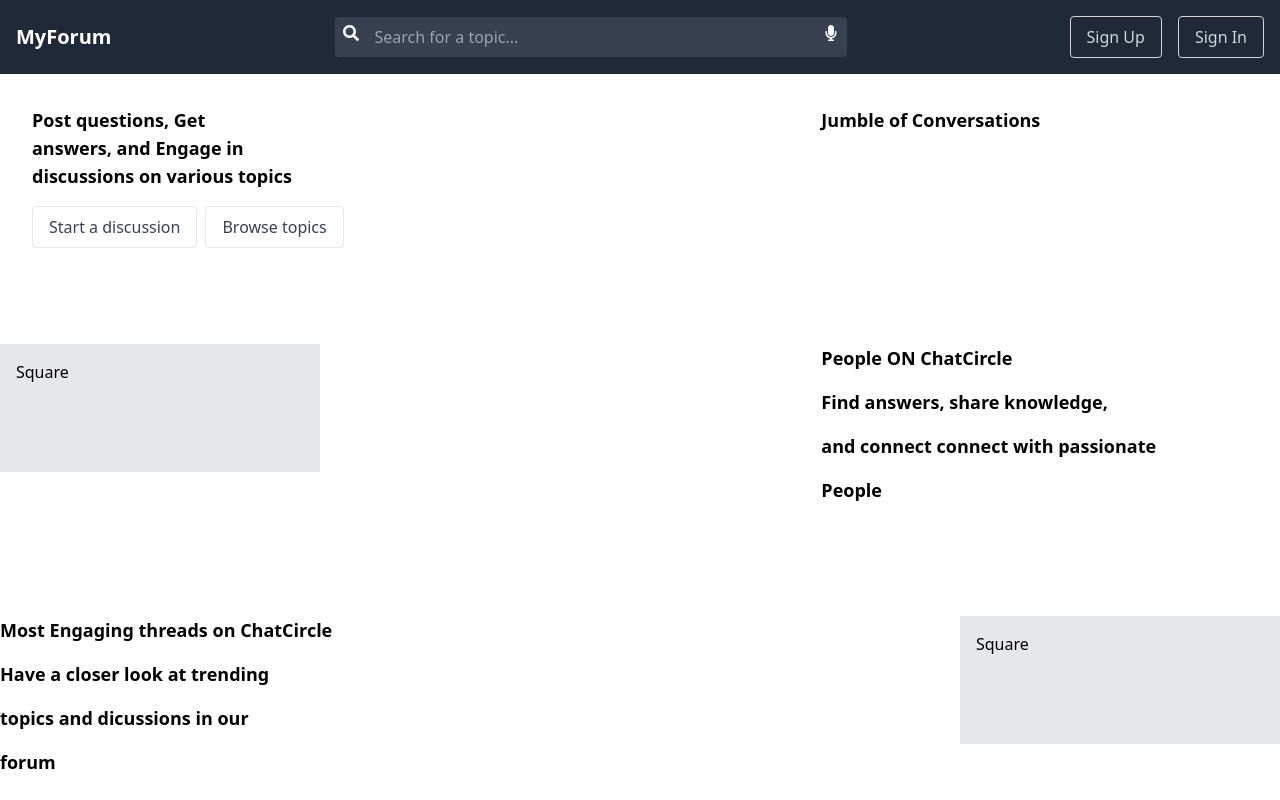
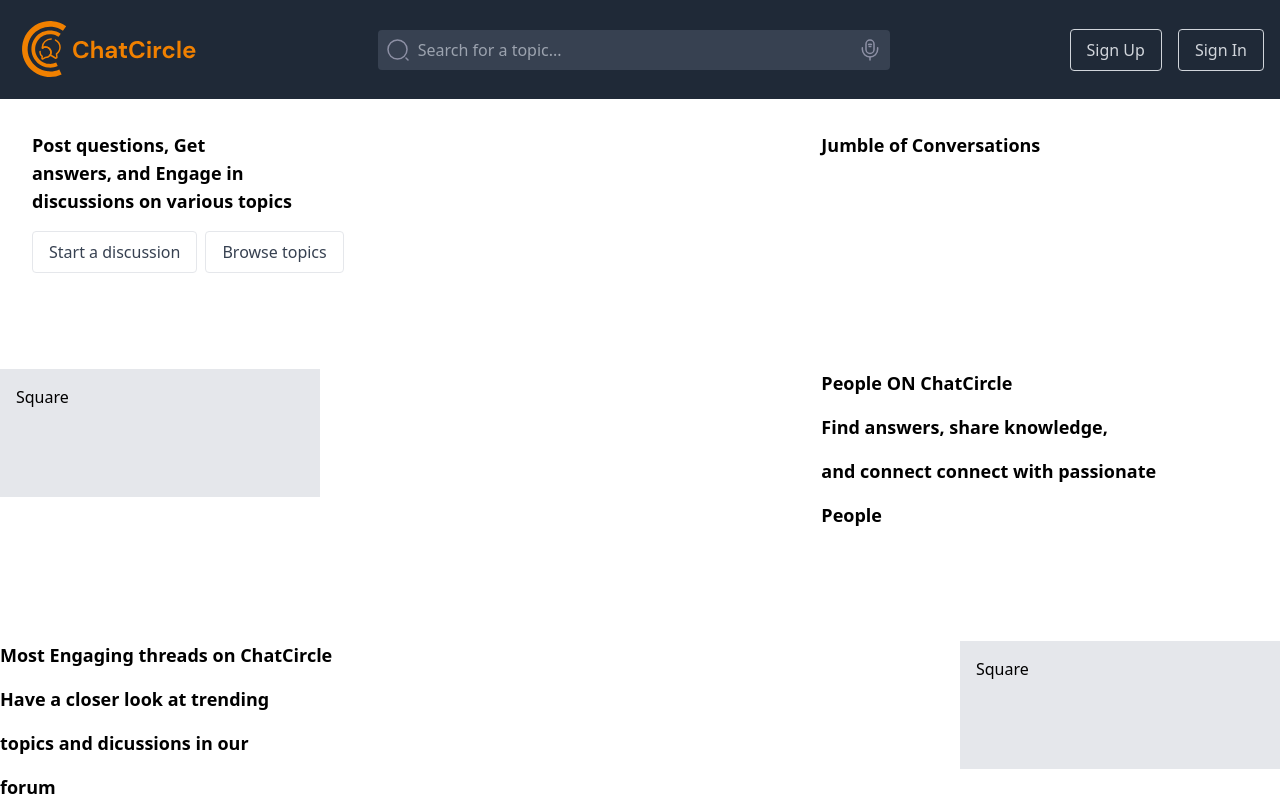
Before and after one commit to Thatohatsi880/chat_circle, a React (Vite) app in the folder chat_circle/: page /LandingPage in a window 1280 px wide. Shown: the top 800 px of the page. Built offline with nearby package versions, Linux system fonts and the light colour scheme.

Commit message:
navbar icons on landing page done

```diff
--- a/chat_circle/src/Pages/LandingPage.jsx
+++ b/chat_circle/src/Pages/LandingPage.jsx
@@ -1,6 +1,9 @@
 import React, { useState } from 'react'; // Importing useState hook
 import { Link } from 'react-router-dom';
 import { FaMicrophone, FaSearch, FaEnvelope } from 'react-icons/fa'; // Importing the microphone, search, and envelope icons from react-icons
+import logo from '../assets/icons/chatCircleLogo.svg';
+import searchIcon from '../assets/icons/search-normal.svg';
+import microphoneIcon from '../assets/icons/microphone-2.svg';
 
 const LandingPage = () => {
   const [mode, setMode] = useState('signup'); // State to track current mode: 'signin' or 'signup'
@@ -23,19 +26,20 @@ const LandingPage = () => {
     <div>
       <nav className="bg-gray-800 p-4">
         <div className="container mx-auto flex justify-between items-center">
-          <Link to="/" className="text-white text-xl font-bold">MyForum</Link>
+          <Link to="/" className="text-white text-xl font-bold"><img src={logo} alt="chat circle logo" /></Link>
           <div className="flex-grow flex justify-center">
             <div className="relative w-full max-w-lg">
-              <button className="absolute left-2 top-2 text-white">
-                <FaSearch />
-              </button>
+              <div className="absolute left-2 top-2 text-white">
+                {/* <searchIcon /> */}
+                <img src={searchIcon} alt="search Icon" />
+              </div>
               <input
                 type="text"
                 placeholder="Search for a topic..."
                 className="py-2 pl-10 pr-4 rounded bg-gray-700 text-white placeholder-gray-400 focus:outline-none w-full"
               />
               <button className="absolute right-2 top-2 text-white">
-                <FaMicrophone />
+              <img src={microphoneIcon} alt="search Icon" />
               </button>
             </div>
           </div>
```
Also changed, not shown: chat_circle/src/assets/icons/microphone-2.svg (added), chat_circle/src/assets/icons/search-normal.svg (added).
